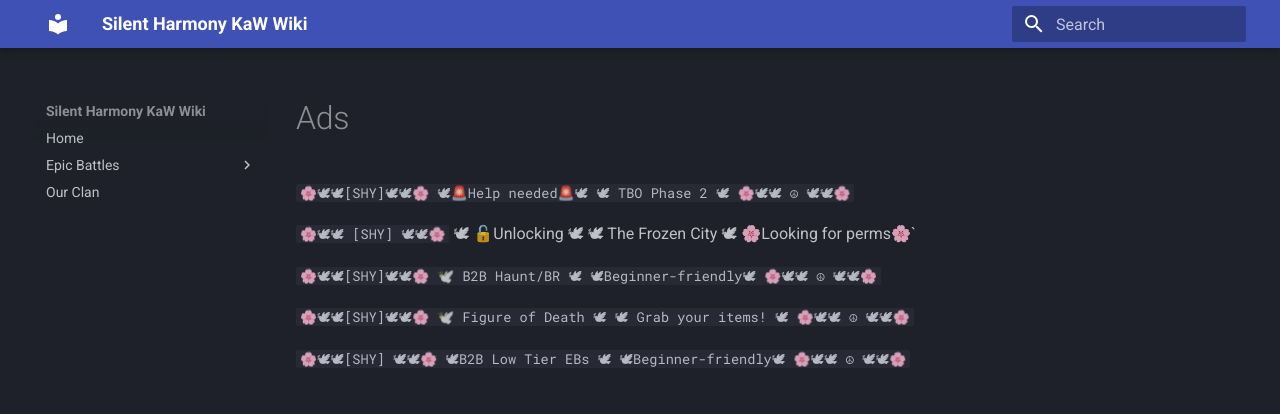
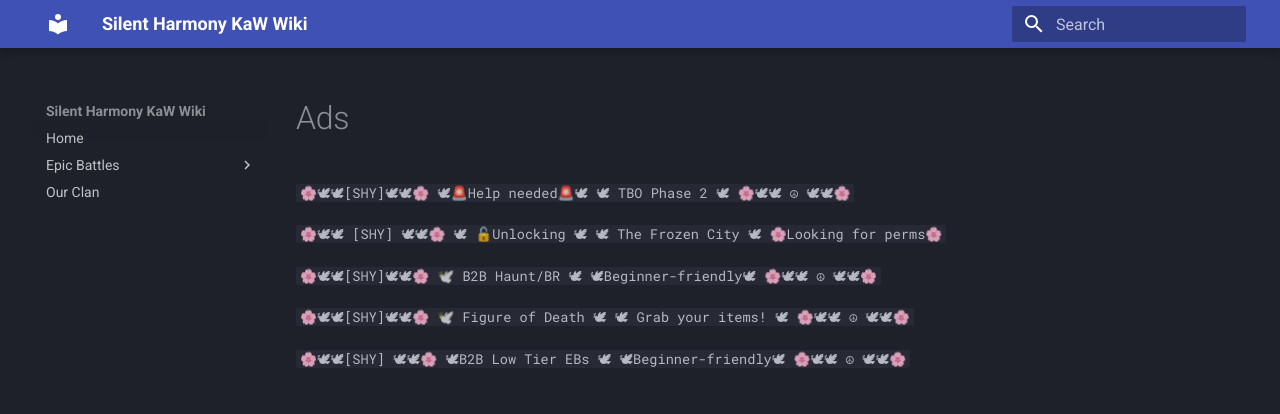
Before and after one commit to SHY-PeaceKeeper-SHY/kaw-wiki, an MkDocs documentation site: the page built from docs/clan-info/ads.md, in a window 1280 px wide. Shown: the top 414 px of the page. Built offline with MkDocs 1.6.1 and Material for MkDocs 9.7.7, drawn with Linux system fonts in a browser that asks for light colours.

Commit message:
fixed one ad

```diff
--- a/docs/clan-info/ads.md
+++ b/docs/clan-info/ads.md
@@ -3,7 +3,7 @@
 🕊     TBO Phase 2    🕊
 🌸🕊🕊    ☮   🕊🕊🌸`
 
-`🌸🕊🕊 [SHY] 🕊🕊🌸`
+`🌸🕊🕊 [SHY] 🕊🕊🌸
 🕊     🔓Unlocking      🕊
 🕊   The Frozen City   🕊
 🌸Looking for perms🌸`
```
